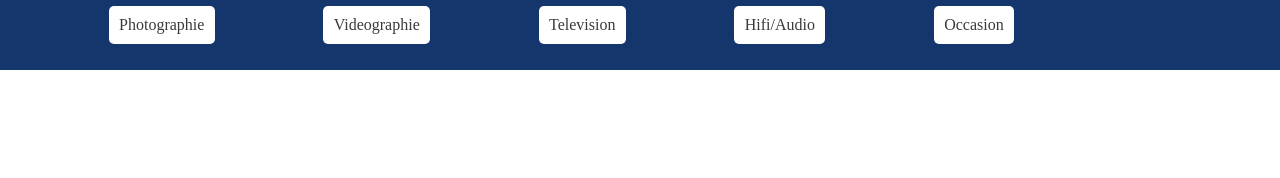
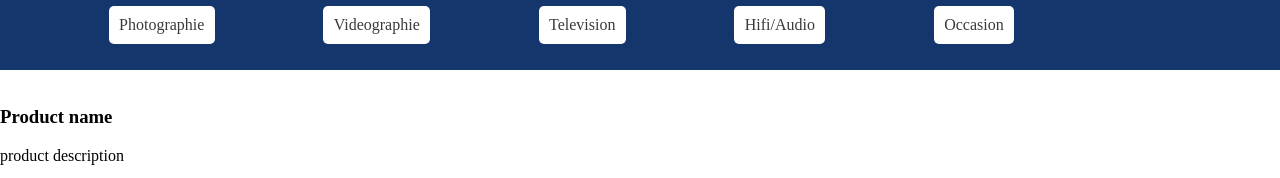
Before and after one commit to Firefox1902/Firefox1902.github.io, a plain HTML site: page shop.html in a window 1280 px wide. Shown: the part 1209-1387 px from the top of the page. Before the commit the page ends 1279 px from the top, so only its background shows below. Drawn offline with Linux system fonts and the light colour scheme.

Commit message:
Update shop.html

```diff
--- a/shop.html
+++ b/shop.html
@@ -41,5 +41,13 @@
             <a>Occasion</a>
         </div>
 
+
+        <div class="produtc">
+            <img src="">
+            <h3>Product name</h3>
+            <p>product description</p>
+
+        </div>
+
     </body>
 </html>
```
